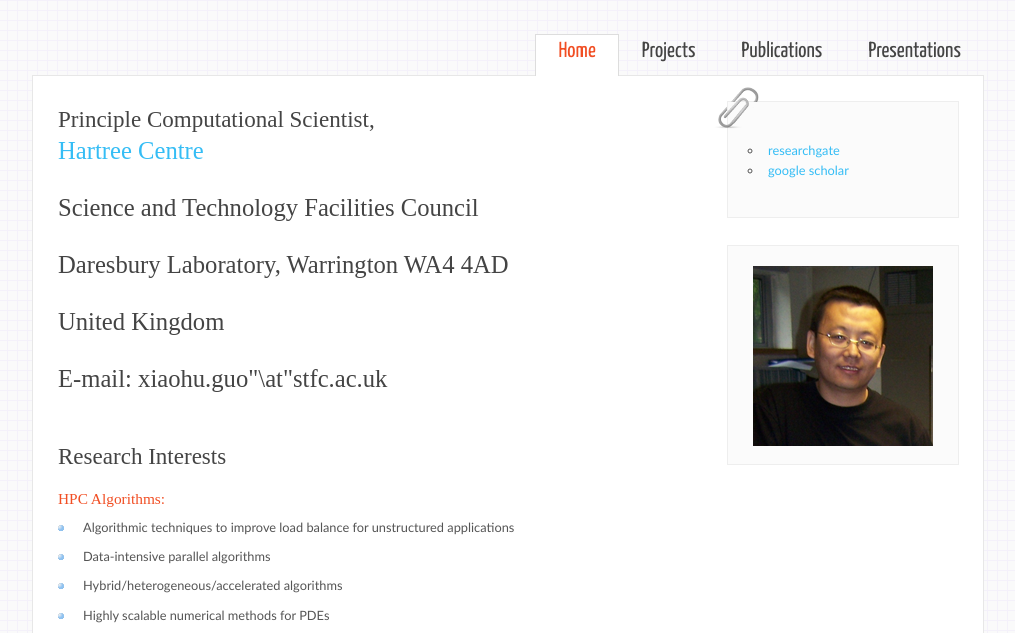
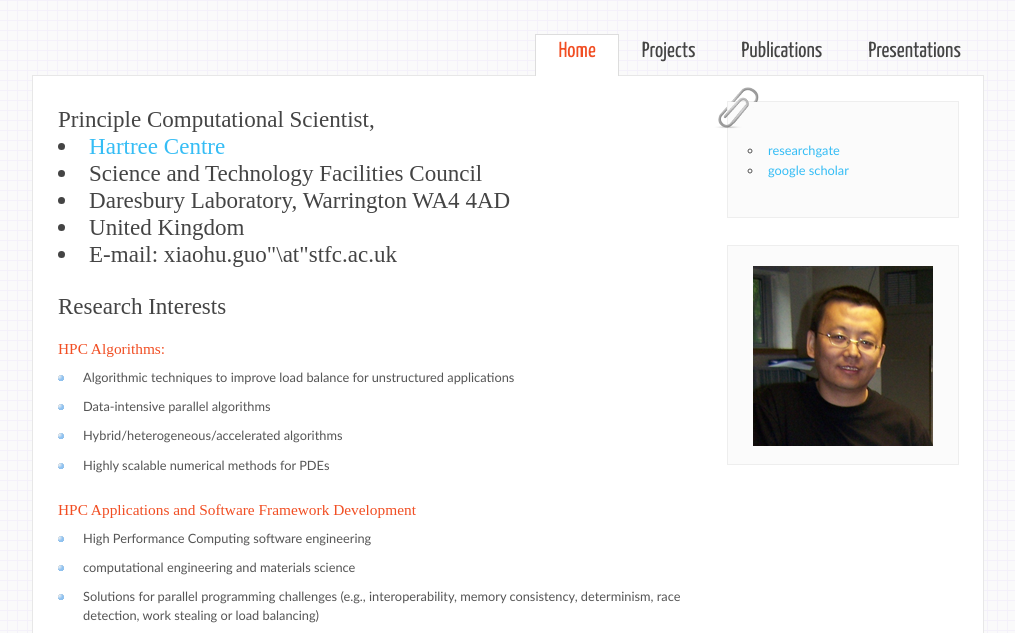
Before and after one commit to guoxiaohu/guoxiaohu.github.io, a plain HTML site: page index.html in a window 1280 px wide. Shown: the part 90-723 px from the top of the page, without its empty margins (133-1148 px from the left). Drawn offline with Linux system fonts and the light colour scheme.

Commit message:
update not use paragraph

```diff
--- a/index.html
+++ b/index.html
@@ -47,11 +47,11 @@
       <div id="content">
         <!-- insert the page content here -->
 	<h1>Principle Computational Scientist,
-	<p><a href="https://www.hartree.stfc.ac.uk/">Hartree Centre</a></p>
-	<p>Science and Technology Facilities Council</p>
-	<p>Daresbury Laboratory, Warrington WA4 4AD</p>
-	<p>United Kingdom</p>
-	<p>E-mail: xiaohu.guo"\at"stfc.ac.uk</p>
+	<li><a href="https://www.hartree.stfc.ac.uk/">Hartree Centre</a></li>
+	<li>Science and Technology Facilities Council</li>
+	<li>Daresbury Laboratory, Warrington WA4 4AD</li>
+	<li>United Kingdom</li>
+	<li>E-mail: xiaohu.guo"\at"stfc.ac.uk</li>
 
         <h1>Research Interests</h1>
         <h2>HPC Algorithms: </h2>
```
